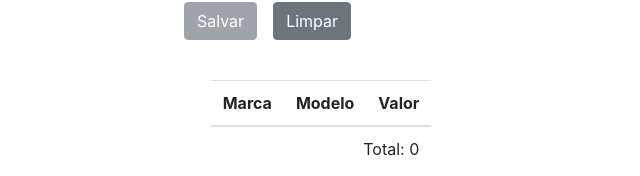
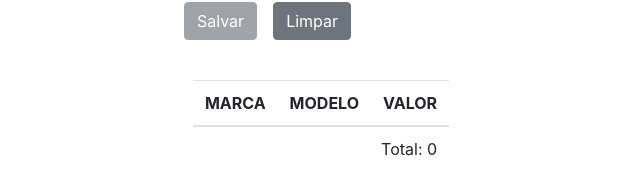
Before and after one commit to artimmy/atv-ac-5-gkz36e, an Angular app: page / in a window 1280 px wide. Shown: the part 317-493 px from the top of the page, without its empty margins (319-959 px from the left). Built offline with nearby package versions, Linux system fonts and the light colour scheme.

Commit message:
1 file modified

```diff
--- a/src/app/tabela/tabela.component.html
+++ b/src/app/tabela/tabela.component.html
@@ -1,9 +1,9 @@
 <table class="table table-striped">
 	<thead>
 		<tr>
-			<th scope="col">Marca</th>
-			<th scope="col">Modelo</th>
-			<th scope="col">Valor</th>
+			<th scope="col">MARCA</th>
+			<th scope="col">MODELO</th>
+			<th scope="col">VALOR</th>
 		</tr>
 	</thead>
 	<tbody>
```
